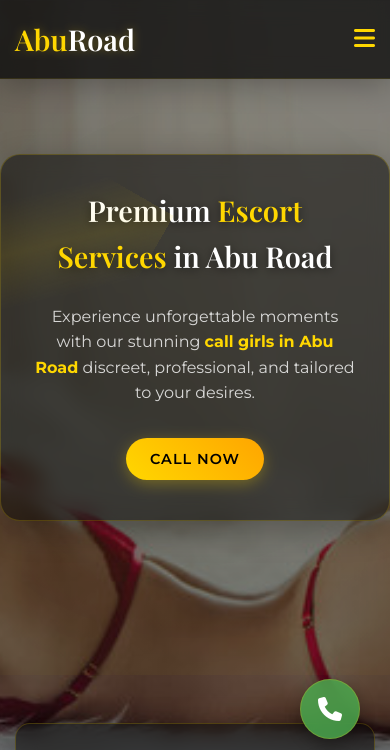
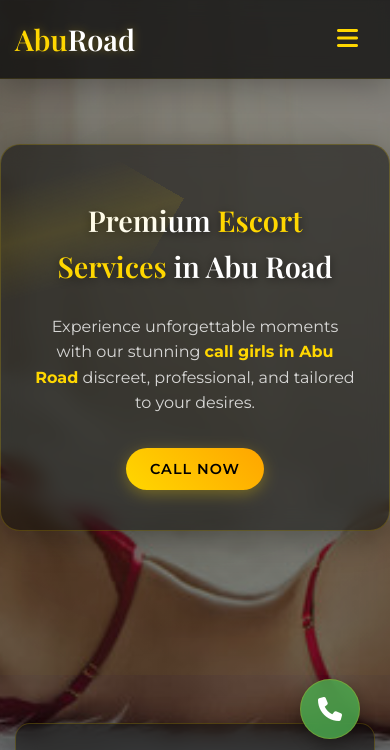
Before and after one commit to VersaiAcademy/Abu-road-services, a plain HTML site: page index.html in a window 390 px wide. Shown: the top 750 px of the page. Drawn offline with nearby package versions, Linux system fonts and the light colour scheme.

Commit message:
responsive

```diff
--- a/index.html
+++ b/index.html
@@ -776,6 +776,7 @@
 
             .nav-toggle {
                 display: block;
+                margin-right: 17px;
             }
         }
 
@@ -800,6 +801,7 @@
 
             .hero h1 {
                 font-size: 1.8rem;
+                margin-top: 20px;
             }
 
             .btn {
```
